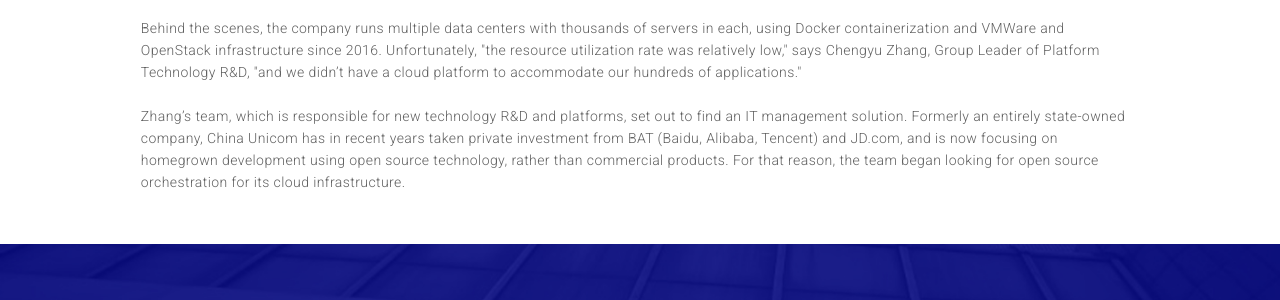
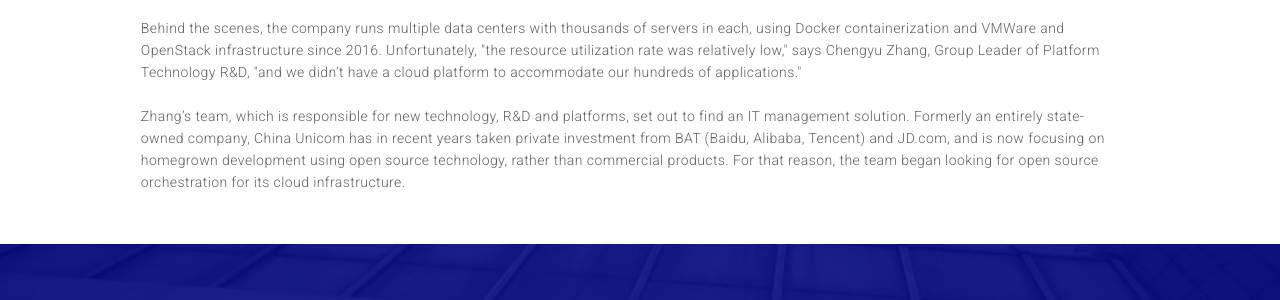
Before and after one commit to alexcontini/alexcontini.github.io, a Jekyll site: the page built from chinaunicom/chinaunicom.html, in a window 1280 px wide and 900 px high, scrolled down 1363 px. Shown: the part 152-452 px from the top of the window. Built offline with Jekyll 4.4.1, drawn with Linux system fonts in a browser that asks for light colours.

Commit message:
Update chinaunicom.html

```diff
--- a/chinaunicom/chinaunicom.html
+++ b/chinaunicom/chinaunicom.html
@@ -58,7 +58,7 @@
   <h2>TWith more than 300 million users, China Unicom is one of the country’s top three telecom operators. </h2>
 
   Behind the scenes, the company runs multiple data centers with thousands of servers in each, using Docker containerization and VMWare and OpenStack infrastructure since 2016. Unfortunately, "the resource utilization rate was relatively low," says Chengyu Zhang,  Group Leader of Platform Technology R&D, "and we didn’t have a cloud platform to accommodate our hundreds of applications." <br><br>
-  Zhang’s team, which is responsible for new technology R&D and platforms, set out to find an IT management solution. Formerly an entirely state-owned company, China Unicom has in recent years taken private investment from BAT (Baidu, Alibaba, Tencent) and JD.com, and is now focusing on homegrown development using open source technology, rather than commercial products. For that reason, the team began looking for open source orchestration for its cloud infrastructure.
+  Zhang’s team, which is responsible for new technology, R&D and platforms, set out to find an IT management solution. Formerly an entirely state-owned company, China Unicom has in recent years taken private investment from BAT (Baidu, Alibaba, Tencent) and JD.com, and is now focusing on homegrown development using open source technology, rather than commercial products. For that reason, the team began looking for open source orchestration for its cloud infrastructure.
 
 </div>
 </section>
@@ -76,7 +76,7 @@
 
 </div>
 </section>
-<div class="banner4" style="background-image: url('CaseStudy_chinaunicom_banner4.jpg')">
+<div class="banner4" style="background-image: url('CaseStudy_chinaunicom_banner4.jpg');width:100%">
   <div class="banner4text">
   "This technology is relatively complicated, but as long as developers get used to it, they can enjoy all the benefits." <br style="height:25px"><span style="font-size:14px;letter-spacing:2px;text-transform:uppercase;margin-top:5% !important;"><br>- Jie Jia, Member of Platform Technology R&D, China Unicom</span>
   </div>
```
